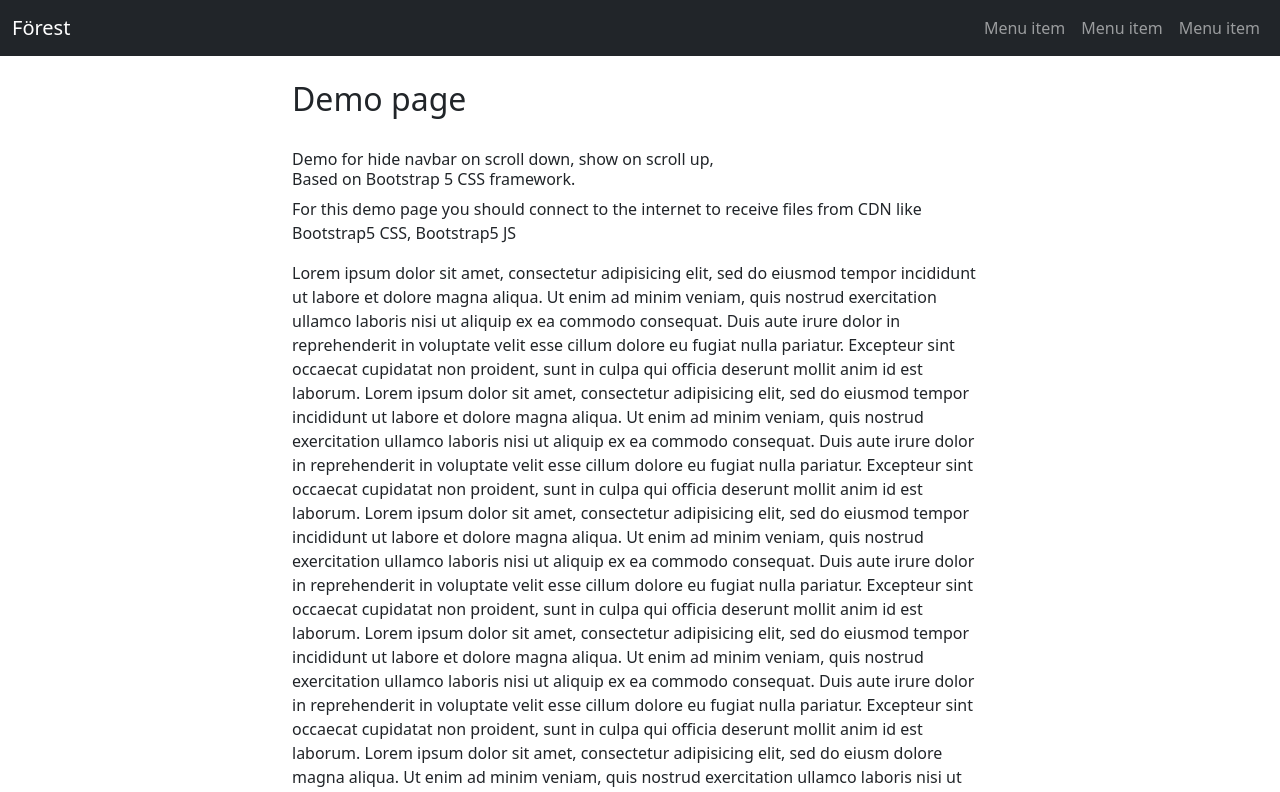
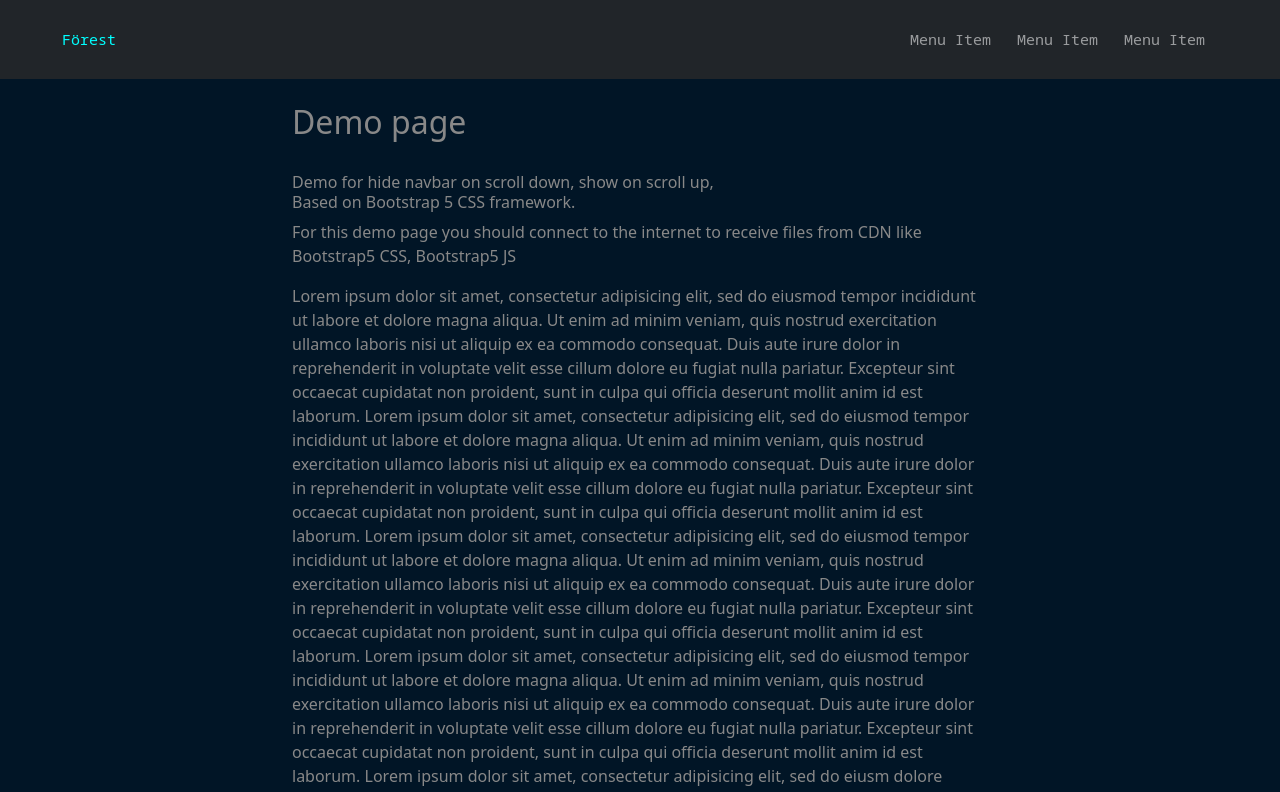
Before and after one commit to albertoarchena/portfolio, a plain HTML site: page index.html in a window 1280 px wide. Shown: the top 792 px of the page. Drawn offline with nearby package versions, Linux system fonts and the light colour scheme.

Commit message:
navbar almost finished

```diff
--- a/estilos/style.css
+++ b/estilos/style.css
@@ -1,3 +1,42 @@
+:root{
+    --primario: #00ffff;
+    --bgcolor: #011526;
+    --color: #888888;
+}
+
+body{
+    background-color: var(--bgcolor);
+    color: var(--color);
+}
+/* navbar personalizacion */
+.navbar{
+    font-family: 'Noto Sans Mono', monospace;
+    padding: 20px 50px;
+    color: var(--color);
+}
+.navbar-brand{
+    font-size: 15px;
+    color: var(--primario)!important;
+}
+.navbar-brand:hover{
+    color: white !important;
+}
+.navbar li{
+    margin: 0px 5px;
+}
+.navbar li a{
+    font-size: 15px;
+    text-transform: capitalize !important;
+}
+.navbar li a:hover{
+    color: var(--primario) !important;
+}
+.navbar li a:active{
+    color: var(--primario) !important;
+}
+
+
+/* fin navbar personalizacion */
 
 /* animacion navbar */
 .autohide{
@@ -8,7 +47,10 @@
     width: 100%;
     z-index: 1030;
 }
-
+.trasparente-bar{
+    background: rgba(1, 21, 38, 0.8) !important;
+    backdrop-filter: blur(5px);
+}
 .scrolled-down{
     transform:translateY(-100%); transition: all 0.3s ease-in-out;
 }
@@ -16,11 +58,30 @@
 .scrolled-up{
     transform:translateY(0); transition: all 0.3s ease-in-out;
 }
+
+.navbar .btn{
+    font-size: 15px;
+    text-transform: capitalize;
+    border: 1px solid var(--primario);
+    border-radius: 3px;
+    padding: 10px;
+}
+.navbar .btn:hover{
+
+}
+
+.navbar .btn a{
+    color: var(--primario) !important;
+}
 /* fin animacion navbar */
 
-/* blur navbar */
-.nav{
-    -webkit-backdrop-filter: blur(8px);
-    backdrop-filter: blur(8px);
+/* personalizar scrollbar */
+::-webkit-scrollbar{
+    width: 12px;
 }
-/* fin blur navbar */
+::-webkit-scrollbar-thumb {
+    background-color: var(--color);
+    border: 3px solid var(--bgcolor);
+    border-radius: 10px;
+}
+/* fin personalizae scrollbar */
```
